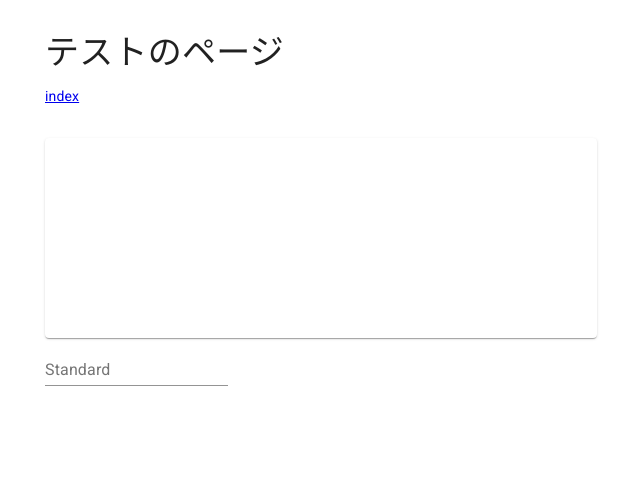
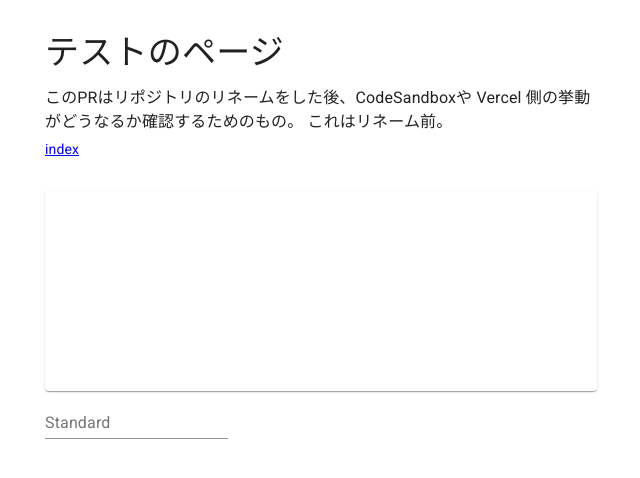
Before and after one commit to hankei6km/test-nextjs-material-ui, a Next.js app: page /mypage in a window 1280 px wide. Shown: the top 478 px of the page, without its empty margins (319-959 px from the left). Built offline with nearby package versions, Linux system fonts and the light colour scheme.

Commit message:
initial commit

```diff
--- a/pages/mypage.js
+++ b/pages/mypage.js
@@ -19,6 +19,10 @@ export default function Mypage() {
         <Typography variant="h4" component="h1" gutterBottom>
           テストのページ
         </Typography>
+        <Typography variant="body1" gutterBottom>
+          このPRはリポジトリのリネームをした後、CodeSandboxや Vercel
+          側の挙動がどうなるか確認するためのもの。 これはリネーム前。
+        </Typography>
         <NextLink href={'/'}>
           <a>index</a>
         </NextLink>
```
